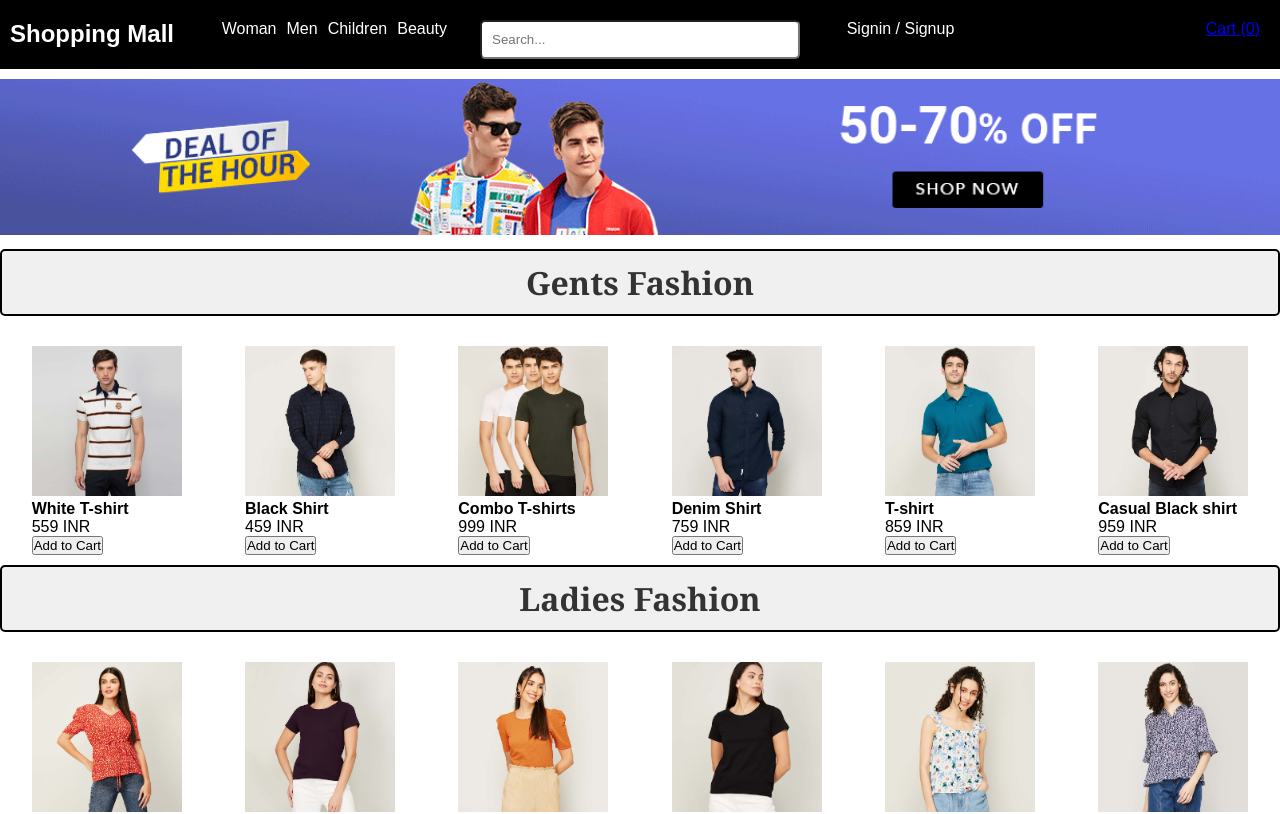
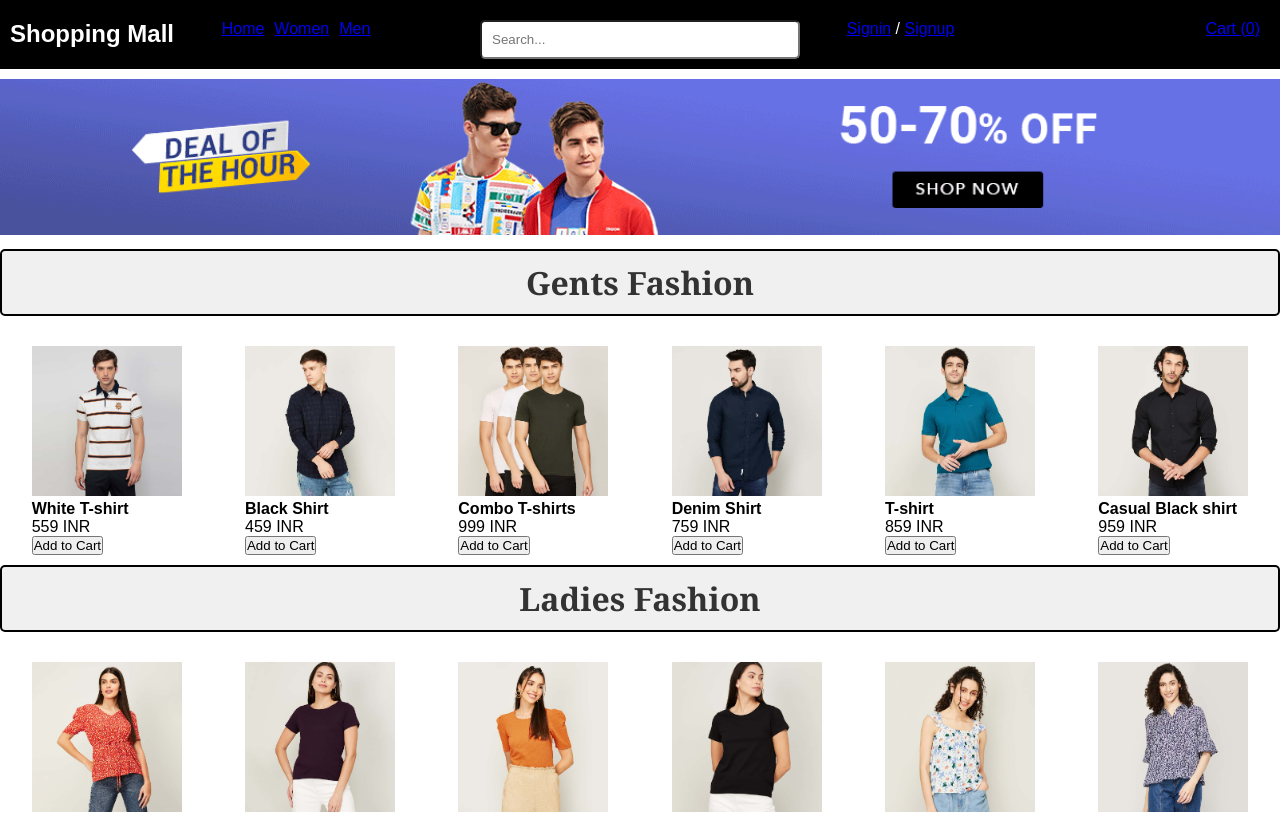
Before and after one commit to Vivek-turram/E-commerce-application, a React (Create React App) app: page / in a window 1280 px wide. Shown: the top 814 px of the page. Built offline with nearby package versions, Linux system fonts and the light colour scheme.

Commit message:
Update Header.jsx

```diff
--- a/src/shoppingfolder/components/Header.jsx
+++ b/src/shoppingfolder/components/Header.jsx
@@ -4,26 +4,29 @@ import { Link } from 'react-router-dom';
 const Header = ({ cartItems }) => {
   return (
     <div className='headerSection'>
+
       <div className="left">
         <div className="title">
           <h2>Shopping Mall</h2>
         </div>
       </div>
+
       <div className="center">
         <ul>
-          <li>Woman</li>
-          <li>Men</li>
-          <li>Children</li>
-          <li>Beauty</li>
+          <li><Link to="/">Home</Link></li>
+          <li><Link to="/women">Women</Link></li>
+          <li><Link to="/men">Men</Link></li>
         </ul>
       </div>
+
       <div className="search">
         <input type="text" placeholder="Search..." />
       </div>
       <div className="right">
-        <div className="signin">Signin / Signup</div>
+        <div className="signin">
+          <Link to="/signin">Signin</Link> / <Link to="/signup">Signup</Link>
+        </div>
         <div className="cart">
-          {/* Add Link to Cart Page */}
           <Link to="/cart">Cart ({cartItems.length})</Link>
         </div>
       </div>
```
